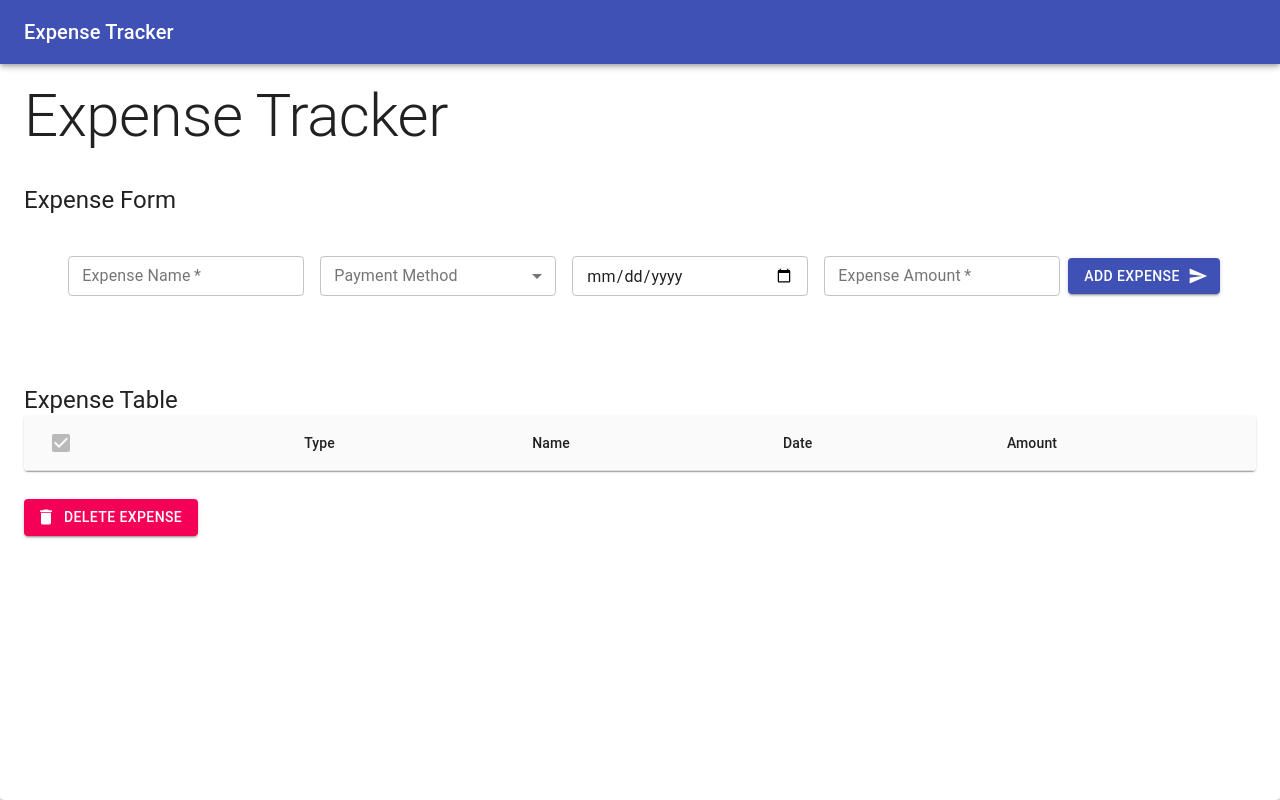
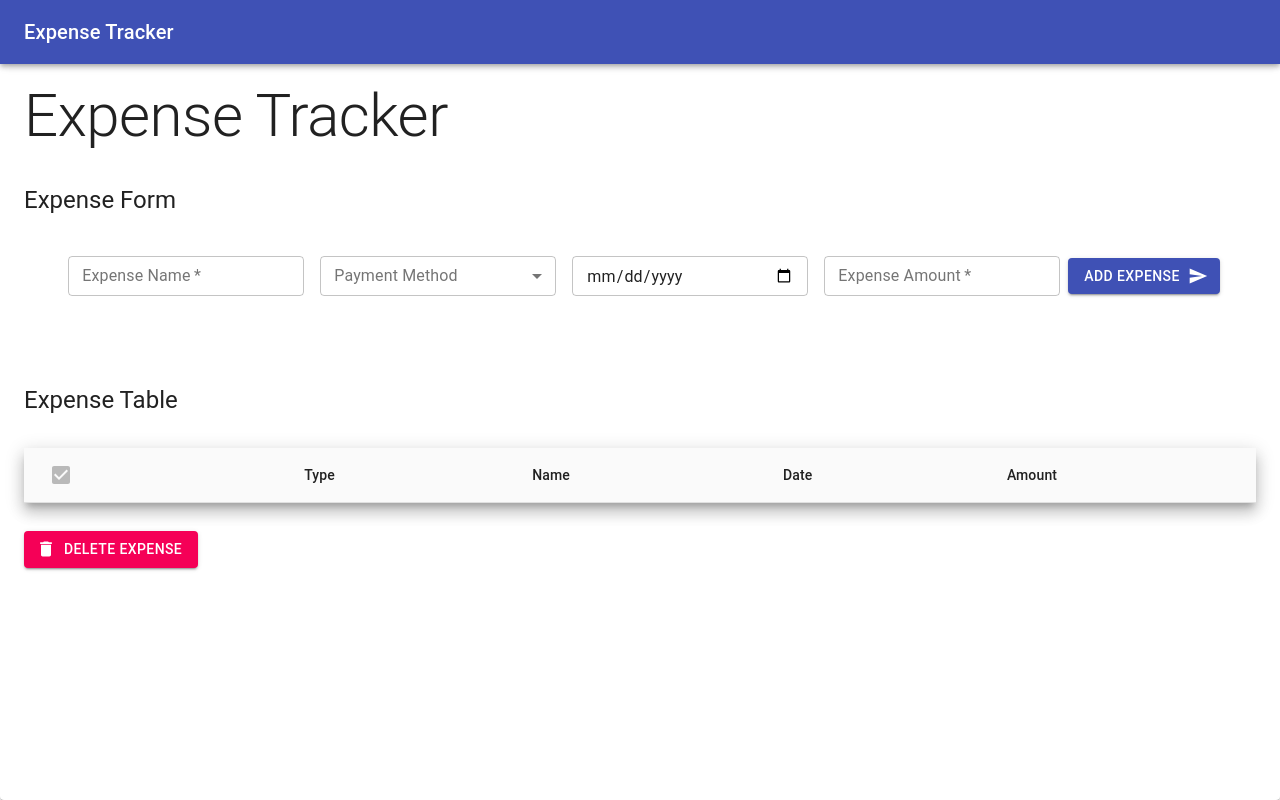
Before and after one commit to shrki416/Expense-Tracker, a React (Create React App) app: page / in a window 1280 px wide. Built offline with nearby package versions, Linux system fonts and the light colour scheme.

Commit message:
Wrap table with paper component and add elevate

```diff
--- a/src/ExpenseTable.js
+++ b/src/ExpenseTable.js
@@ -18,9 +18,12 @@ const useStyles = makeStyles({
     table: {
       minWidth: 650,
     },
+  },
+  heading: {
+    marginBottom: "2rem",
+  },
   container: {
     maxHeight: 440,
-    },
   },
 });
 
@@ -53,8 +56,11 @@ function ExpenseTable({ items, deleteItem, checkedItem }) {
 
   return (
     <>
-      <Typography variant="h5">Expense Table</Typography>
-      <TableContainer component={Paper}>
+      <Typography variant="h5" className={classes.heading}>
+        Expense Table
+      </Typography>
+      <Paper elevation={10}>
+        <TableContainer>
           <Table
             size="small"
             aria-label="expense table"
@@ -79,6 +85,7 @@ function ExpenseTable({ items, deleteItem, checkedItem }) {
             <TableBody>{rows}</TableBody>
           </Table>
         </TableContainer>
+      </Paper>
       <Button
         className={classes.root}
         variant="contained"
```
Lines whose indentation alone changed are shown as unchanged.
